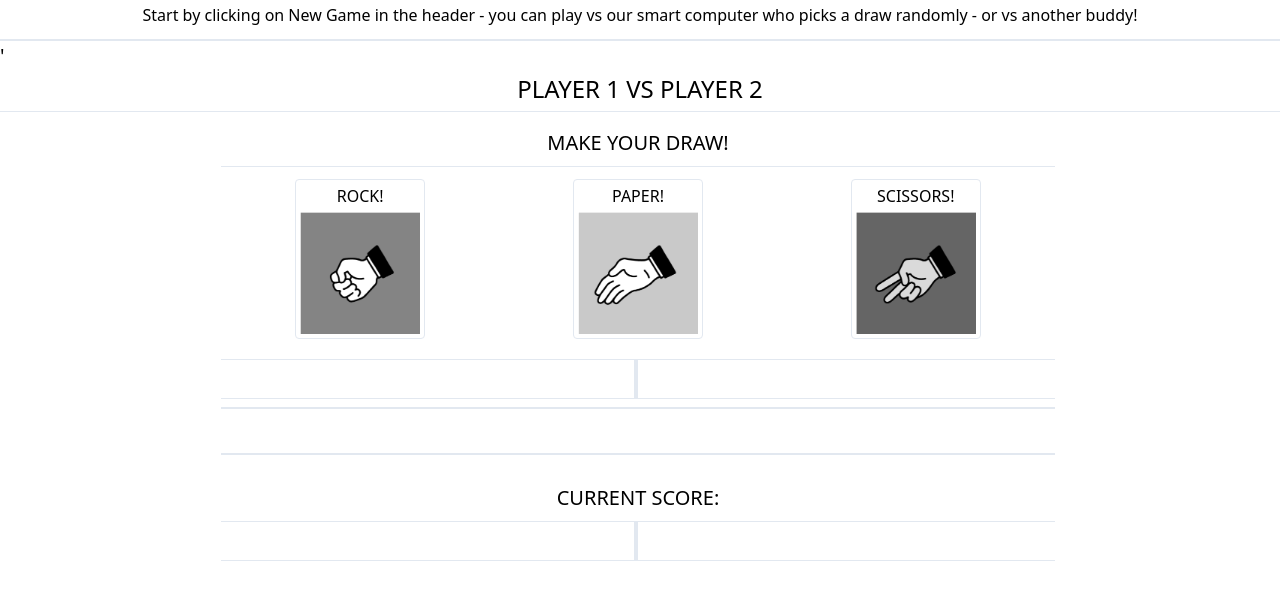
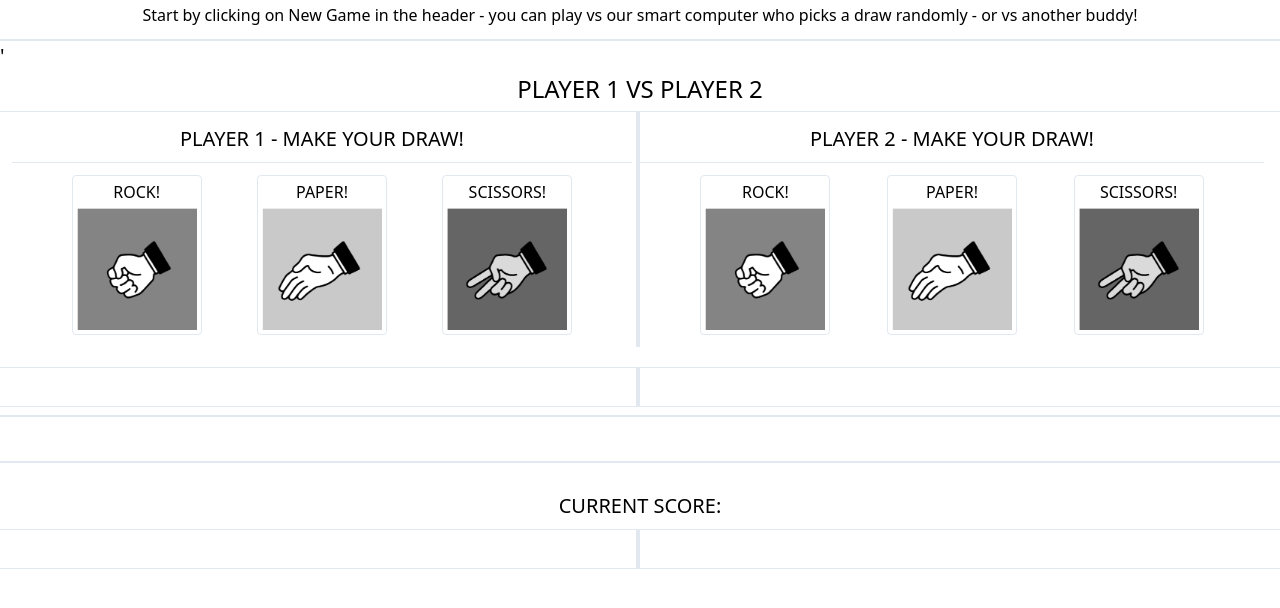
Before and after one commit to leiter007/rock_paper_scissors, a website: page src/twoplayers.html in a window 1280 px wide. Shown: the part 130-738 px from the top of the page. Drawn offline with nearby package versions, Linux system fonts and the light colour scheme.

Commit message:
further layout and styling adjustments to make input and result fields for two players

```diff
--- a/src/twoplayers.html
+++ b/src/twoplayers.html
@@ -42,21 +42,38 @@
 <div id="game_selection"class="text-2xl text-center pb-1 border-b border-grey-light w-full"><p>PLAYER 1 VS PLAYER 2</p>
 </div>
 
-<div class="p-3 pt-0 flex justify-center">
+<div class="p-3 pt-0 flex">
 <!--PLAYER 1 FIELD-->
-    <div class="pr-1 pt-2 w-2/3 justify-center">
+    <div class="pr-1 pt-1 w-1/2 justify-center border-r-4 border-grey">
         <div class="pt-2 pb-2 justify-center bg-grey-lighter border-b border-grey">
             <label class="text-xl text-center block uppercase font-medium text-base text-grey-darker" for="name">
-        MAKE YOUR DRAW!
+            PLAYER 1 - MAKE YOUR DRAW!
             </label>
         </div>
 
-    <div class="bg-grey-light flex justify-around pb-3 pt-3">
+        <div class="bg-grey-light flex justify-around p-3 pl-8 pr-8">
             <button class="p-1 rounded bg-grey-lightest border border-grey" id="rock-btn"><p class="pb-1 text-base font-medium text-grey-darker">ROCK!</p> <img src="./img/rock.png" width="120"/></button>
             <button class="p-1 rounded bg-grey-lightest border border-grey" id="paper-btn"><p class="pb-1 text-base font-medium text-grey-darker">PAPER!</p> <img src="./img/paper.png" width="120"/></button>
             <button class="p-1 rounded bg-grey-lightest border border-grey" id="scissors-btn"><p class="pb-1 text-base font-medium text-grey-darker">SCISSORS!</p> <img src="./img/scissors.png" width="120"/></button>
         </div>
+    </div>
 <!--PLAYER 1 FIELD END -->
+<!--PLAYER 2 FIELD-->
+<div class="pr-1 pt-1 w-1/2 justify-center">
+    <div class="pt-2 pb-2 justify-center bg-grey-lighter border-b border-grey">
+        <label class="text-xl text-center block uppercase font-medium text-base text-grey-darker" for="name">
+        PLAYER 2 - MAKE YOUR DRAW!
+        </label>
+    </div>
+
+    <div class="bg-grey-light flex justify-around p-3 pl-8 pr-8">
+        <button class="p-1 rounded bg-grey-lightest border border-grey" id="rock-btn-2"><p class="pb-1 text-base font-medium text-grey-darker">ROCK!</p> <img src="./img/rock.png" width="120"/></button>
+        <button class="p-1 rounded bg-grey-lightest border border-grey" id="paper-btn-2"><p class="pb-1 text-base font-medium text-grey-darker">PAPER!</p> <img src="./img/paper.png" width="120"/></button>
+        <button class="p-1 rounded bg-grey-lightest border border-grey" id="scissors-btn-2"><p class="pb-1 text-base font-medium text-grey-darker">SCISSORS!</p> <img src="./img/scissors.png" width="120"/></button>
+    </div>
+</div>
+</div>
+<!-- PLAYER 2 FIELD END -->
 
     <div class ="flex flex-wrap justify-center mt-2">
         <div class="w-1/2 p-2 h-10 flex flex-wrap justify-center border-r-4 border-grey-light border-b border-grey-light border-t border-grey-light self-center text-xl">
@@ -86,7 +103,7 @@
         </div>
     </div>
     </div>
-</div>
+
 
 <script type="text/javascript">
 
```
Lines whose indentation alone changed are shown as unchanged.
